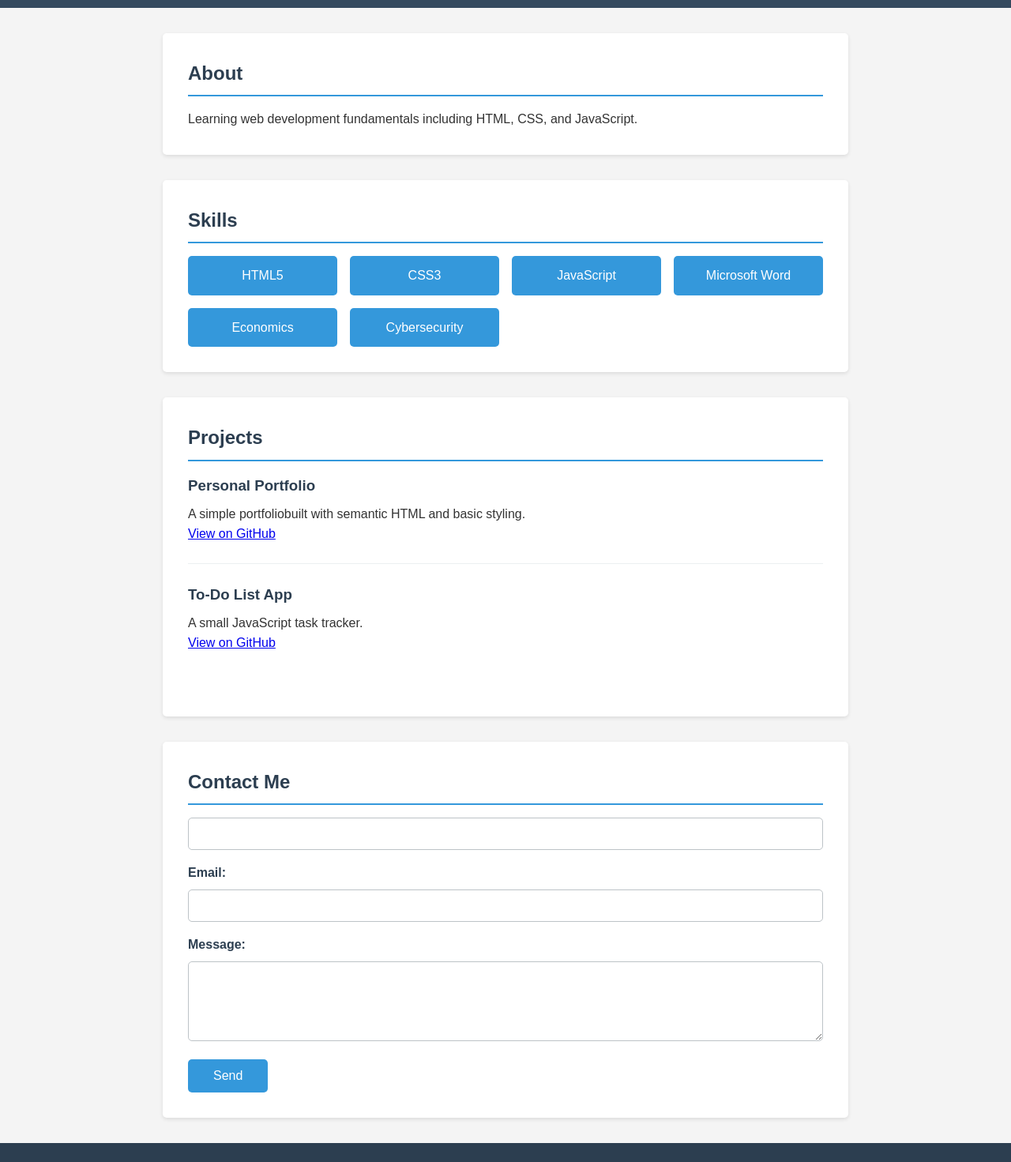
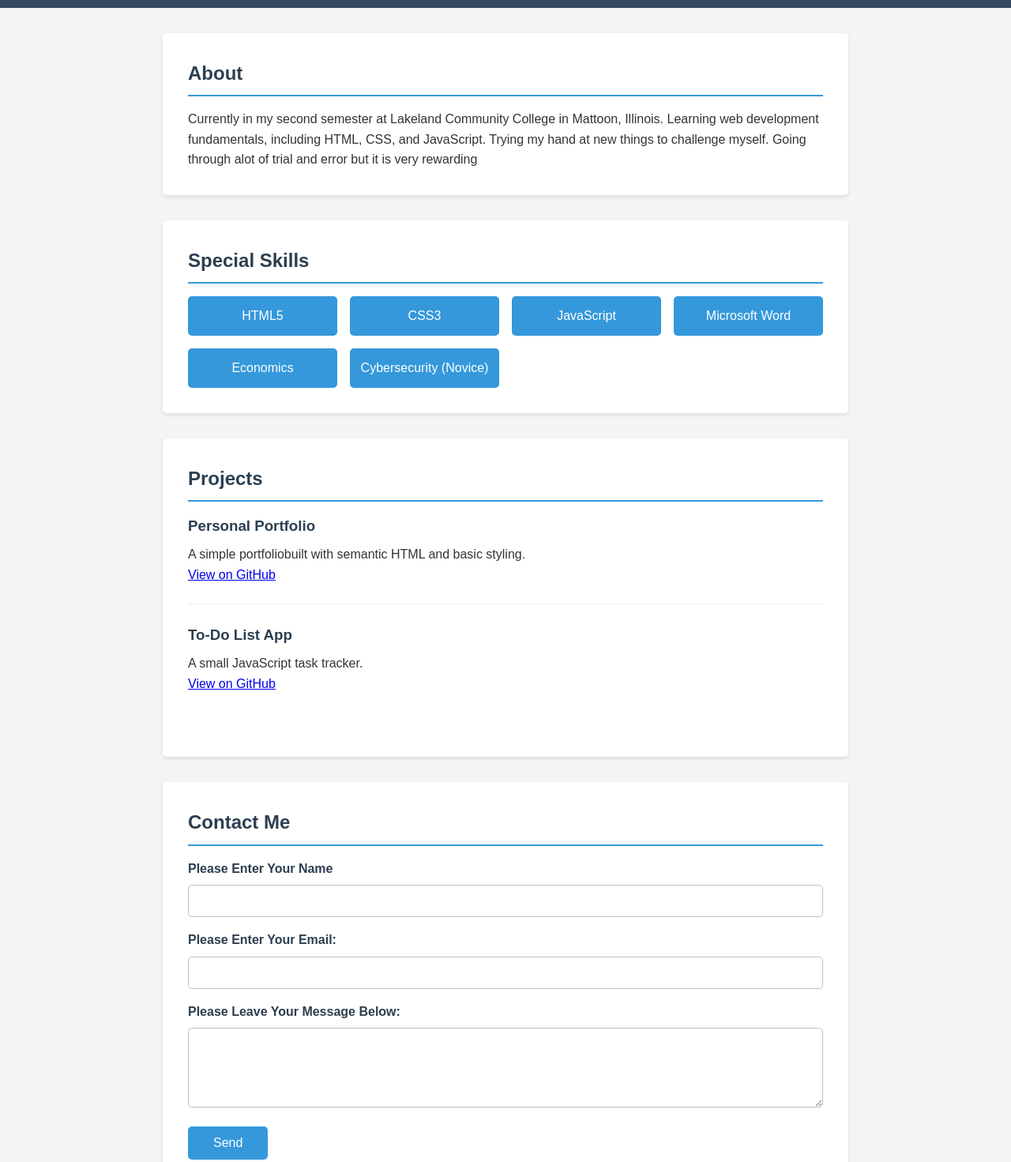
Before and after one commit to galbin23/galbin23.github.io, a plain HTML site: page index.html in a window 1280 px wide. Shown: the part 240-1711 px from the top of the page at 79% size. Drawn offline with Linux system fonts and the light colour scheme.

Commit message:
Update index.html

```diff
--- a/index.html
+++ b/index.html
@@ -27,19 +27,21 @@
 
         <section id="about">
             <h2>About</h2>
-            <p> Learning web development fundamentals including HTML, CSS, and JavaScript.</p>
+            <p> Currently in my second semester at Lakeland Community College in Mattoon, Illinois.
+                Learning web development fundamentals, including HTML, CSS, and JavaScript.
+                Trying my hand at new things to challenge myself. Going through alot of trial and error but it is very rewarding</p>
             <p></p>
         </section>
 
         <section id="skills">
-            <h2>Skills</h2>
+            <h2>Special Skills</h2>
             <ul>
                 <li>HTML5</li>
                 <li>CSS3</li>
                 <li>JavaScript</li>
                 <li>Microsoft Word</li>
                 <li>Economics</li>
-                <li>Cybersecurity</li>
+                <li>Cybersecurity (Novice) </li>
             </ul>
         </section>
 
@@ -65,17 +67,17 @@
 
             <form>
                 <div>
-                    <label for="name"> </label>
+                    <label for="name"> Please Enter Your Name </label>
                     <input type="text" id="name" name="name" required minlength="2">
                 </div>
 
                 <div>
-                    <label for="email">Email: </label>
+                    <label for="email">Please Enter Your Email: </label>
                     <input type="email" id="email" name="email" required>
                 </div>
 
                 <div>
-                    <label for="message">Message:</label>
+                    <label for="message">Please Leave Your Message Below:</label>
                     <textarea id="message" name="message" required minlength="10" rows="5"></textarea>
                 </div>
 
```
